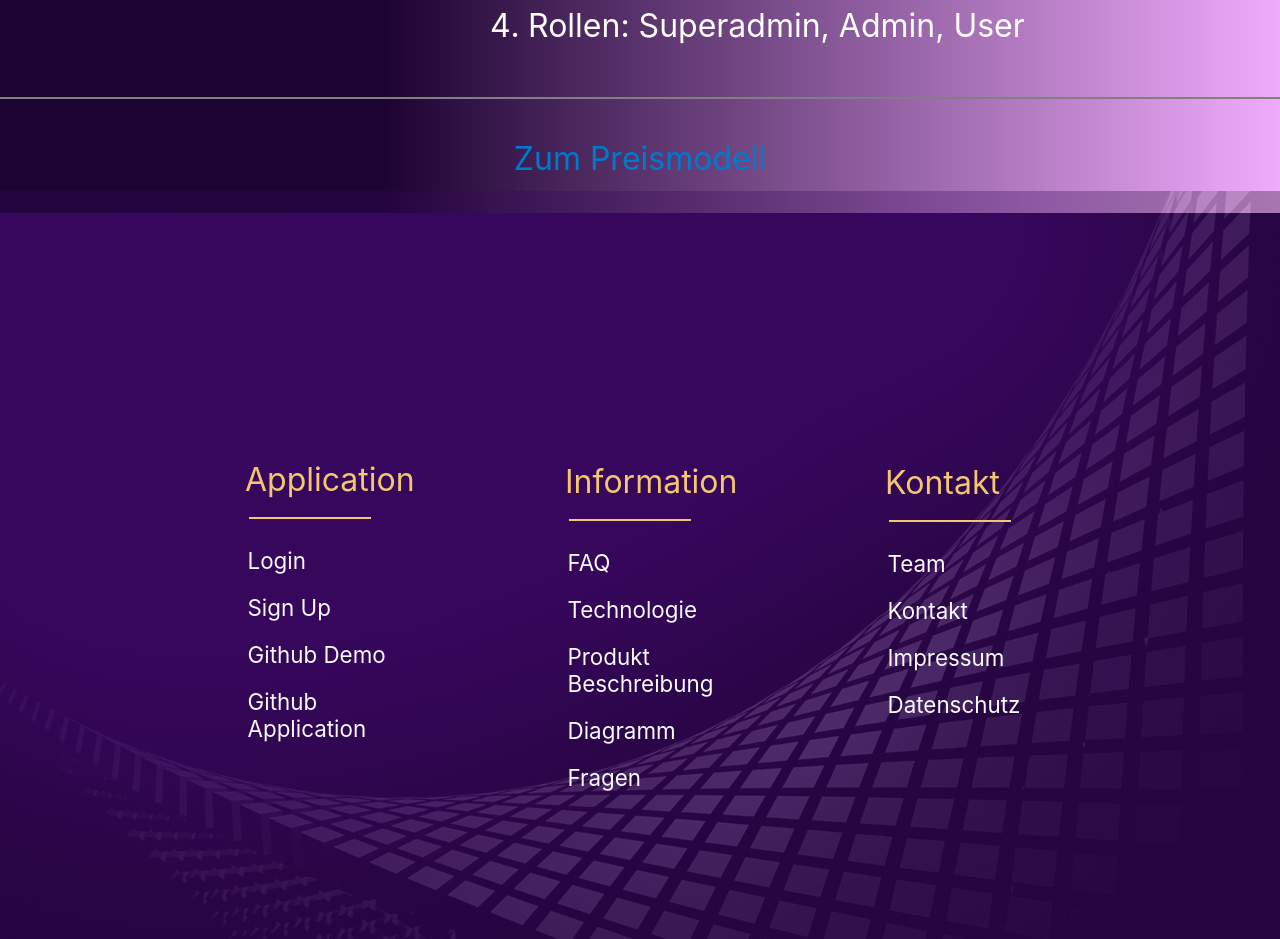
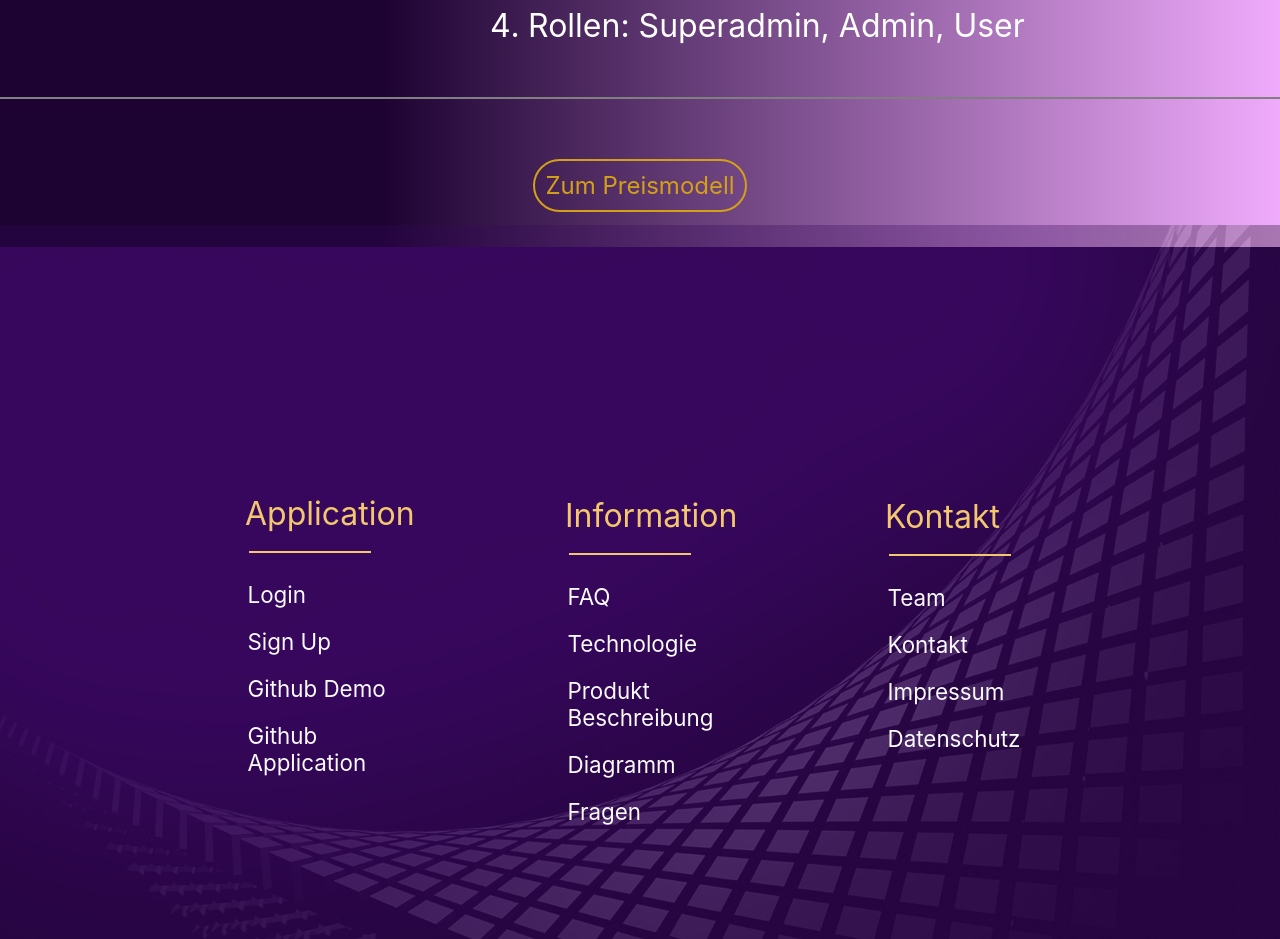
Before and after one commit to RalfHof/nextjs-boilerplate, a Next.js app: page /product in a window 1280 px wide. Shown: the part 4340-5279 px from the top of the page. Built offline with nearby package versions, Linux system fonts and the light colour scheme.

Commit message:
New Features

```diff
--- a/src/components/PriceInfo/page.tsx
+++ b/src/components/PriceInfo/page.tsx
@@ -7,8 +7,6 @@ import ToggleOffIcon from '@mui/icons-material/ToggleOff';
 import { useState } from "react";
 import WorkIcon from '@mui/icons-material/Work';
 import { TbPremiumRights } from "react-icons/tb";
-import Link from "next/link";
-
 export default function PriceInfoModul() {
 
     const [isToggleOn, setIsToggleOn] = useState(true);
@@ -89,9 +87,6 @@ export default function PriceInfoModul() {
 
                     </div>
                 </div>
-                <div className="LinkSame">
-                    <Link href="/info#Pricing">Zum Preismodell</Link>
-                </div>
             </div>
         </>
     );
--- a/src/components/technologie/page.tsx
+++ b/src/components/technologie/page.tsx
@@ -7,6 +7,7 @@ import { FaGithub } from "react-icons/fa";
 import { DiMysql } from "react-icons/di";
 
 import { SiLumen } from "react-icons/si";
+import Link from "next/link";
 export default function TechnologyPage() {
   const [hoveredIndex, setHoveredIndex] = useState<number | null>(null);
 
@@ -48,6 +49,10 @@ export default function TechnologyPage() {
           </div>
         ))}
       </div>
+      <div className="LinkSame">
+        <Link href="/diagramm">Linkify Infrastruktur</Link>
+      </div>
+
     </div>
   );
 }
--- a/src/globals.css
+++ b/src/globals.css
@@ -1535,13 +1535,18 @@ a:hover {
   display: flex;
   justify-content: center;
   align-items: center;
-  font-size: 2rem;
-  margin-top: 20px;
+  font-size: 1.5rem;
+  margin-top: 40px;
 }
 
 .LinkSame a {
   z-index: 1;
   text-decoration: none;
+  border: 2px solid var(--gold-color);
+  border-radius: 50px;
+  padding: 10px;
+  color: var(--gold-color);
+
 }
 
 .DateDiv {
```
